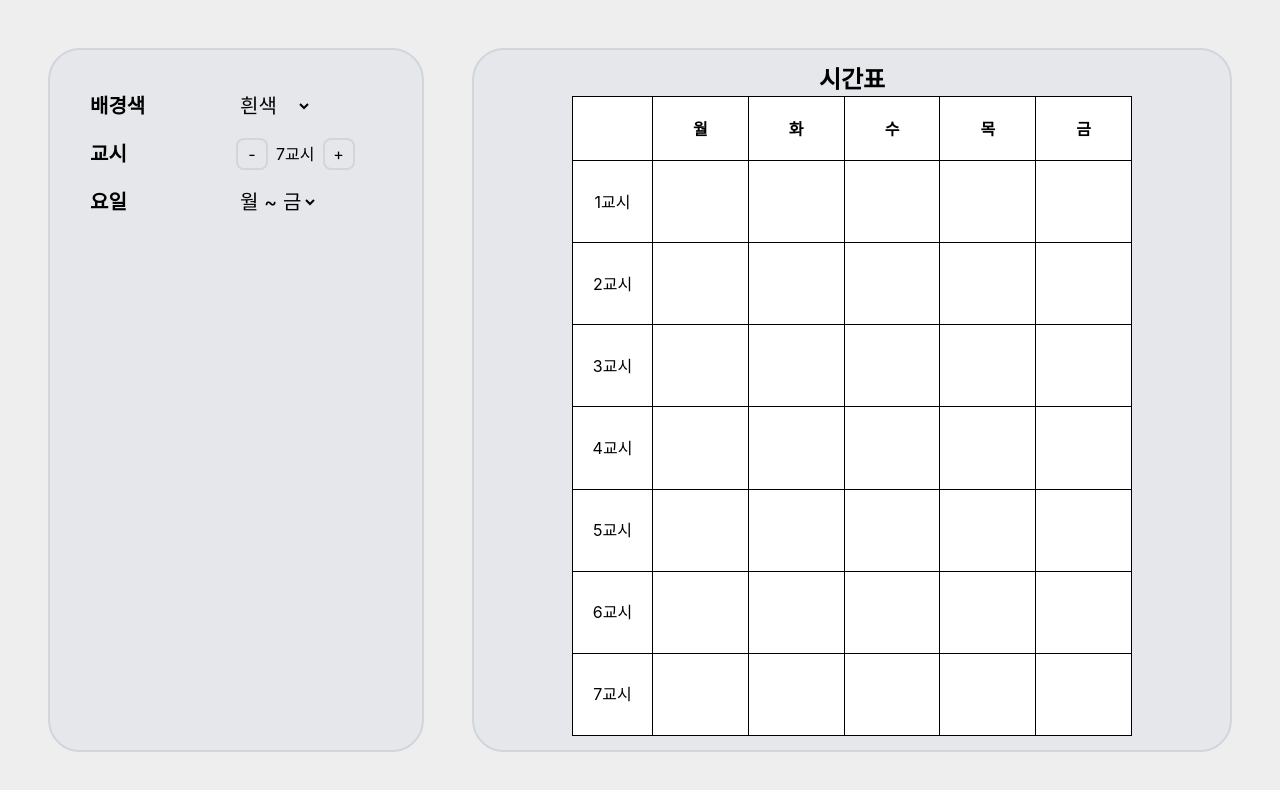
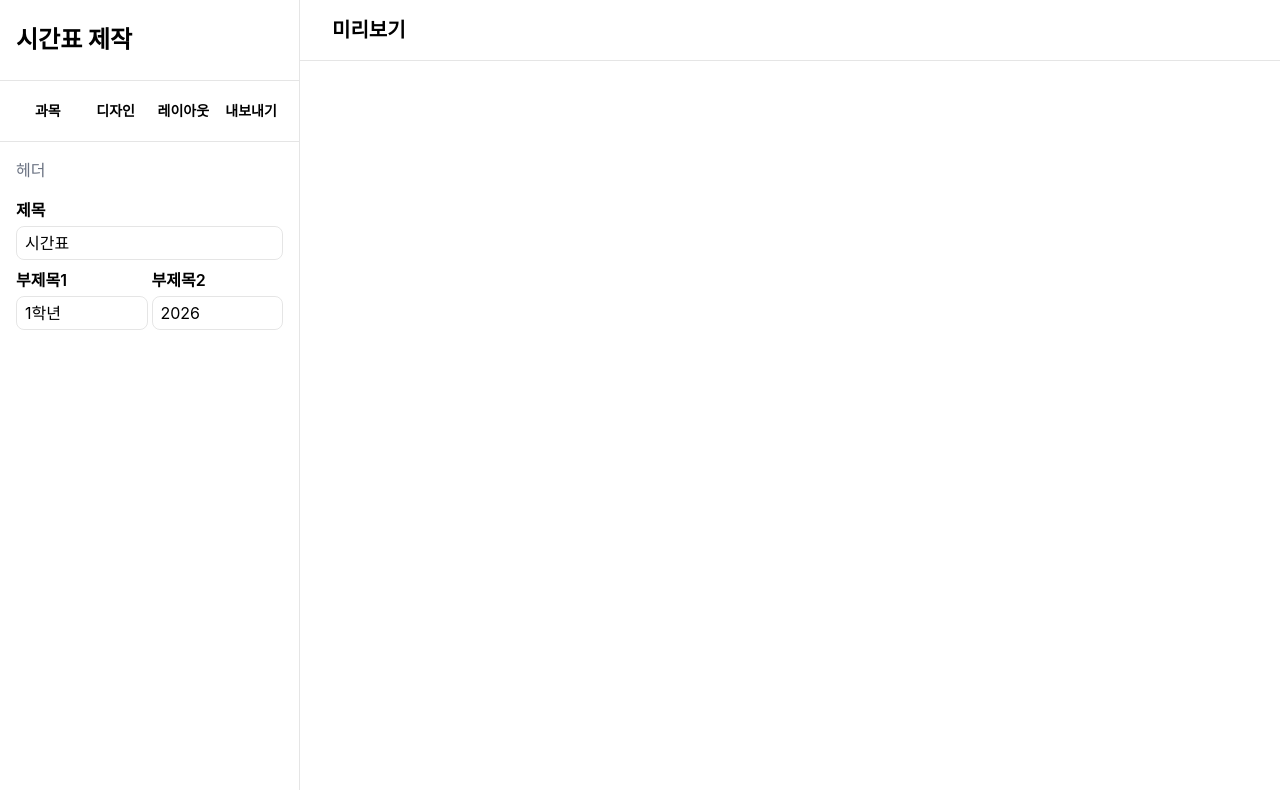
Before and after one commit to siwon-lab/timetable-wallpaper, a React (Vite) app: page / in a window 1280 px wide. Shown: the top 790 px of the page. Built offline with nearby package versions, Linux system fonts and the light colour scheme.

Commit message:
feat: redesign entire UI

```diff
--- a/src/App.tsx
+++ b/src/App.tsx
@@ -1,134 +1,70 @@
-import { useState } from 'react';
 import './App.css';
+import TabButton from './components/TabButton';
 
 function App() {
-   // const w = 300;
-   // const h = Math.round((300 * 19.5) / 9);
-   const [days, setDays] = useState<keyof typeof daysMap>('weekdays');
-   const [periods, setPeriods] = useState(7);
-   const [bgColor, setBgColor] = useState('white');
-   const daysMap: { [key: string]: string[] } = {
-      weekdays: ['월', '화', '수', '목', '금'],
-      week: ['일', '월', '화', '수', '목', '금', '토'],
-   };
-   const bgMap = [
-      { color: 'white', name: '흰색', class: 'bg-white' },
-      { color: 'red', name: '빨간색', class: 'bg-red-300' },
-      { color: 'blue', name: '파란색', class: 'bg-blue-300' },
-      { color: 'yellow', name: '노란색', class: 'bg-yellow-300' },
-   ];
    return (
-      <>
-         <div className="flex h-screen w-full bg-[#eee]">
-            <div className="flex h-full w-[35%] items-center justify-center p-12 pr-6">
-               <div className="flex h-full w-full rounded-4xl border-2 border-gray-300 bg-gray-200 p-10">
-                  <div className="flex-1">
-                     <div className="flex h-8 w-full items-center">
-                        <span className="text-xl font-semibold">배경색</span>
+      <div className="flex h-screen">
+         <aside className="w-75 border-r border-black/10">
+            <header className="border-b border-black/10 px-4 py-6">
+               <h1 className="text-2xl font-bold">시간표 제작</h1>
+            </header>
+            <div className="flex gap-1 border-b border-black/10 px-4 py-3">
+               <TabButton text="과목" />
+               <TabButton text="디자인" />
+               <TabButton text="레이아웃" />
+               <TabButton text="내보내기" />
+            </div>
+            <div className="p-4">
+               <div className="flex flex-col">
+                  <p className="mb-4 text-gray-500">헤더</p>
+                  <label className="mb-1 font-semibold" htmlFor="title">
+                     제목
+                  </label>
+                  <input
+                     className="mb-2 rounded-lg border border-black/10 px-2 py-1 outline-none"
+                     id="title"
+                     type="text"
+                     defaultValue="시간표"
+                  />
+                  <div className="flex gap-1">
+                     <div className="flex min-w-0 flex-1 flex-col">
+                        <label
+                           className="mb-1 font-semibold"
+                           htmlFor="subtitle1"
+                        >
+                           부제목1
+                        </label>
+                        <input
+                           className="rounded-lg border border-black/10 px-2 py-1 outline-none"
+                           id="subtitle1"
+                           type="text"
+                           defaultValue="1학년"
+                        />
                      </div>
-                     <div className="mt-4 flex h-8 w-full items-center">
-                        <span className="text-xl font-semibold">교시</span>
-                     </div>
-                     <div className="mt-4 flex h-8 w-full items-center">
-                        <span className="text-xl font-semibold">요일</span>
-                     </div>
-                  </div>
-                  <div className="flex-1">
-                     <div className="flex h-8 w-full items-center">
-                        <select
-                           className="text-xl"
-                           value={bgColor}
-                           onChange={(e) => {
-                              setBgColor(e.target.value);
-                           }}
+                     <div className="flex min-w-0 flex-1 flex-col">
+                        <label
+                           className="mb-1 font-semibold"
+                           htmlFor="subtitle2"
                         >
-                           {bgMap.map((obj) => (
-                              <option value={obj.color}>{obj.name}</option>
-                           ))}
-                        </select>
-                     </div>
-                     <div className="mt-4 flex h-8 w-full items-center">
-                        <button
-                           className="h-8 w-8 cursor-pointer rounded-lg border-2 border-gray-300 bg-gray-200"
-                           onClick={() => {
-                              if (periods > 0) {
-                                 setPeriods((prev) => prev - 1);
-                              }
-                           }}
-                        >
-                           -
-                        </button>
-                        <span className="mx-2">{periods}교시</span>
-                        <button
-                           className="h-8 w-8 cursor-pointer rounded-lg border-2 border-gray-300 bg-gray-200"
-                           onClick={() => {
-                              setPeriods((prev) => prev + 1);
-                           }}
-                        >
-                           +
-                        </button>
-                     </div>
-                     <div className="mt-4 flex h-8 w-full items-center">
-                        <select
-                           className="text-xl"
-                           value={days}
-                           onChange={(e) => {
-                              setDays(e.target.value);
-                           }}
-                        >
-                           <option value="weekdays">월 ~ 금</option>
-                           <option value="week">일 ~ 토</option>
-                        </select>
+                           부제목2
+                        </label>
+                        <input
+                           className="rounded-lg border border-black/10 px-2 py-1 outline-none"
+                           id="subtitle2"
+                           type="text"
+                           defaultValue="2026"
+                        />
                      </div>
                   </div>
                </div>
             </div>
-            <div className="flex h-full w-[65%] items-center justify-center p-12 pl-6">
-               <div className="flex h-full w-full flex-col items-center justify-center rounded-4xl border-2 border-gray-300 bg-gray-200">
-                  <h1 className="text-2xl font-semibold">시간표</h1>
-                  <table
-                     className={`h-160 w-140 table-auto border-collapse ${bgMap.find((obj) => obj.color === bgColor)?.class}`}
-                  >
-                     <thead>
-                        <tr>
-                           <th className="w-20 border text-center align-middle"></th>
-                           {daysMap[days].map((day) => (
-                              <th
-                                 className="h-16 border text-center align-middle"
-                                 key={day}
-                              >
-                                 {day}
-                              </th>
-                           ))}
-                        </tr>
-                     </thead>
-                     <tbody>
-                        {Array.from({ length: periods }, (_, i) => i + 1).map(
-                           (period) => (
-                              <tr key={period}>
-                                 <td className="border text-center align-middle">
-                                    {period}교시
-                                 </td>
-                                 {daysMap[days].map((day) => (
-                                    <td
-                                       className="border text-center align-middle"
-                                       key={day}
-                                    >
-                                       <input
-                                          className="h-full w-full text-center outline-none"
-                                          type="text"
-                                       />
-                                    </td>
-                                 ))}
-                              </tr>
-                           ),
-                        )}
-                     </tbody>
-                  </table>
-               </div>
-            </div>
+         </aside>
+         <div className="flex-1">
+            <nav className="border-b border-black/10 px-8 py-4">
+               <span className="text-xl font-semibold">미리보기</span>
+            </nav>
          </div>
-      </>
+      </div>
    );
 }
 
--- /dev/null
+++ b/src/components/TabButton.tsx
@@ -0,0 +1,7 @@
+export default function TabButton({ text }: { text: string }) {
+   return (
+      <button className="flex-1 cursor-pointer rounded-lg py-2 text-sm font-semibold hover:bg-black/6">
+         {text}
+      </button>
+   );
+}
```
